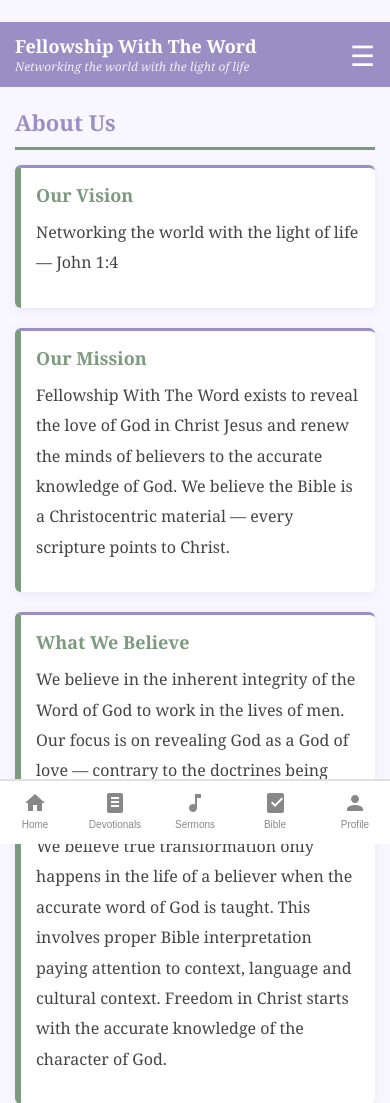
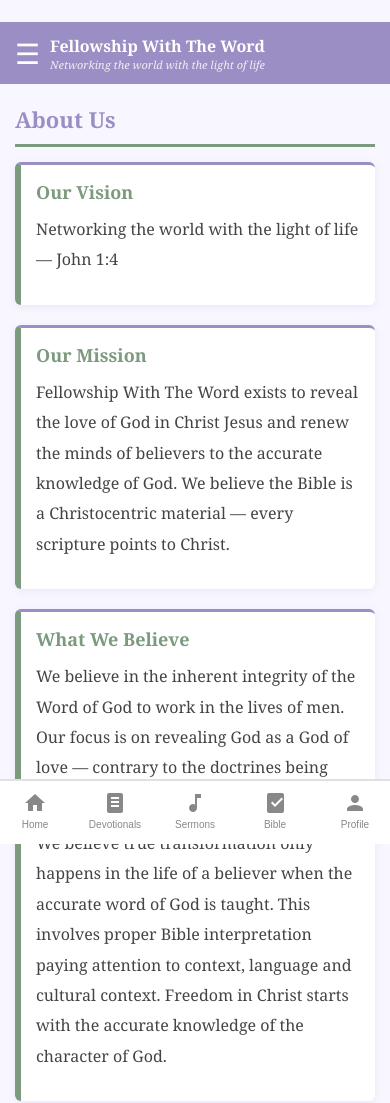
Before and after one commit to MelTosam/fellowship-with-the-word, a Python web app: template templates/about.html in a window 390 px wide. Shown: the top 1103 px of the page. Run offline with Jinja, Linux system fonts and the light colour scheme; the template is opened without the code that fills it, so the values that code supplies are empty.

Commit message:
Move hamburger to left side

```diff
--- a/static/css/style.css
+++ b/static/css/style.css
@@ -16,8 +16,11 @@ nav {
     display: flex;
     justify-content: space-between;
     align-items: center;
-    flex-wrap: wrap;
     gap: 10px;
+}
+
+.nav-center {
+    flex: 1;
 }
 
 .nav-brand {
@@ -57,6 +60,7 @@ nav {
     color: white;
     font-size: 28px;
     cursor: pointer;
+    padding: 0;
 }
 
 .mobile-menu {
@@ -154,7 +158,11 @@ footer {
     }
 
     .nav-brand {
-        font-size: 18px;
+        font-size: 16px;
+    }
+
+    .nav-tagline {
+        font-size: 11px;
     }
 
     .hamburger {
--- a/templates/base.html
+++ b/templates/base.html
@@ -7,7 +7,8 @@
 </head>
 <body>
     <nav>
-        <div>
+        <button class='hamburger' onclick='toggleMenu()'>&#9776;</button>
+        <div class='nav-center'>
             <a href='/' class='nav-brand'>Fellowship With The Word</a>
             <div class='nav-tagline'>Networking the world with the light of life</div>
         </div>
@@ -21,7 +22,6 @@
             <a href='/give'>Give</a>
             <a href='/profile'>Profile</a>
         </div>
-        <button class='hamburger' onclick='toggleMenu()'>&#9776;</button>
     </nav>
 
     <div class='mobile-menu' id='mobileMenu'>
```
